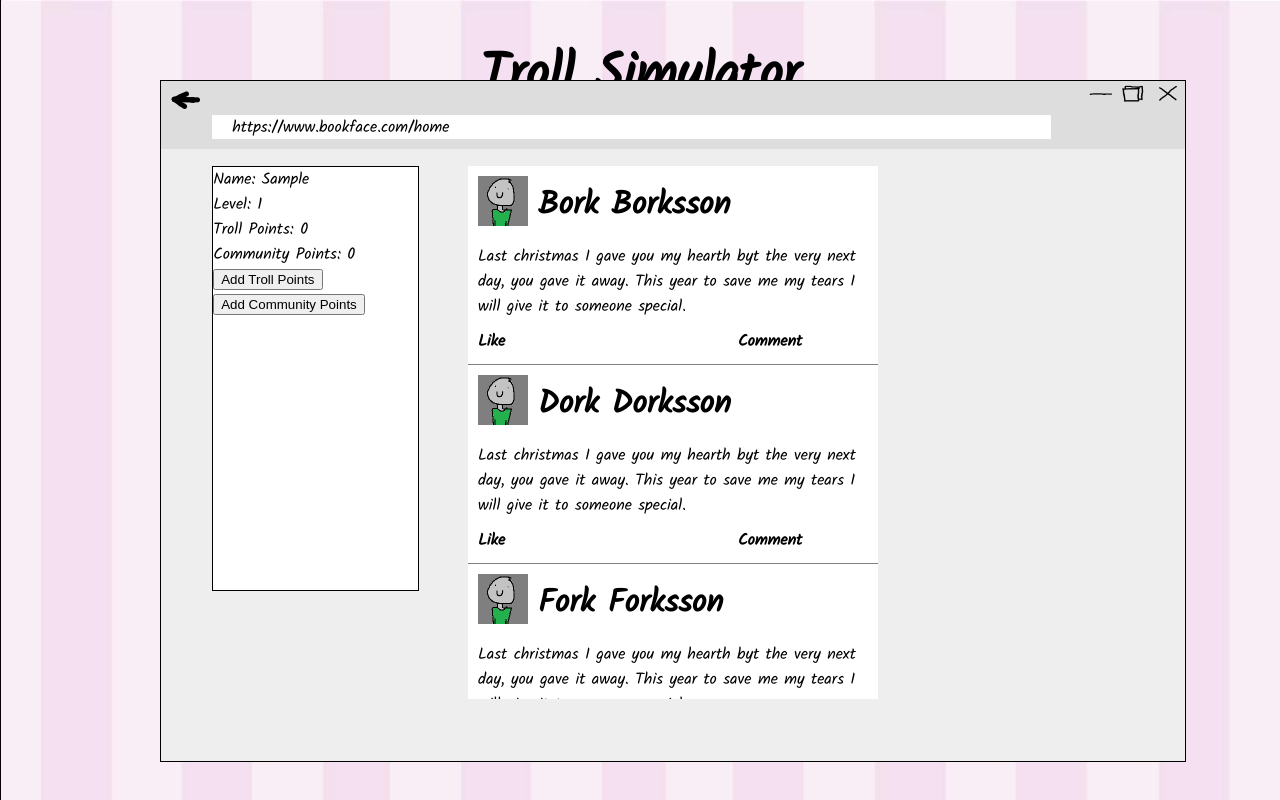
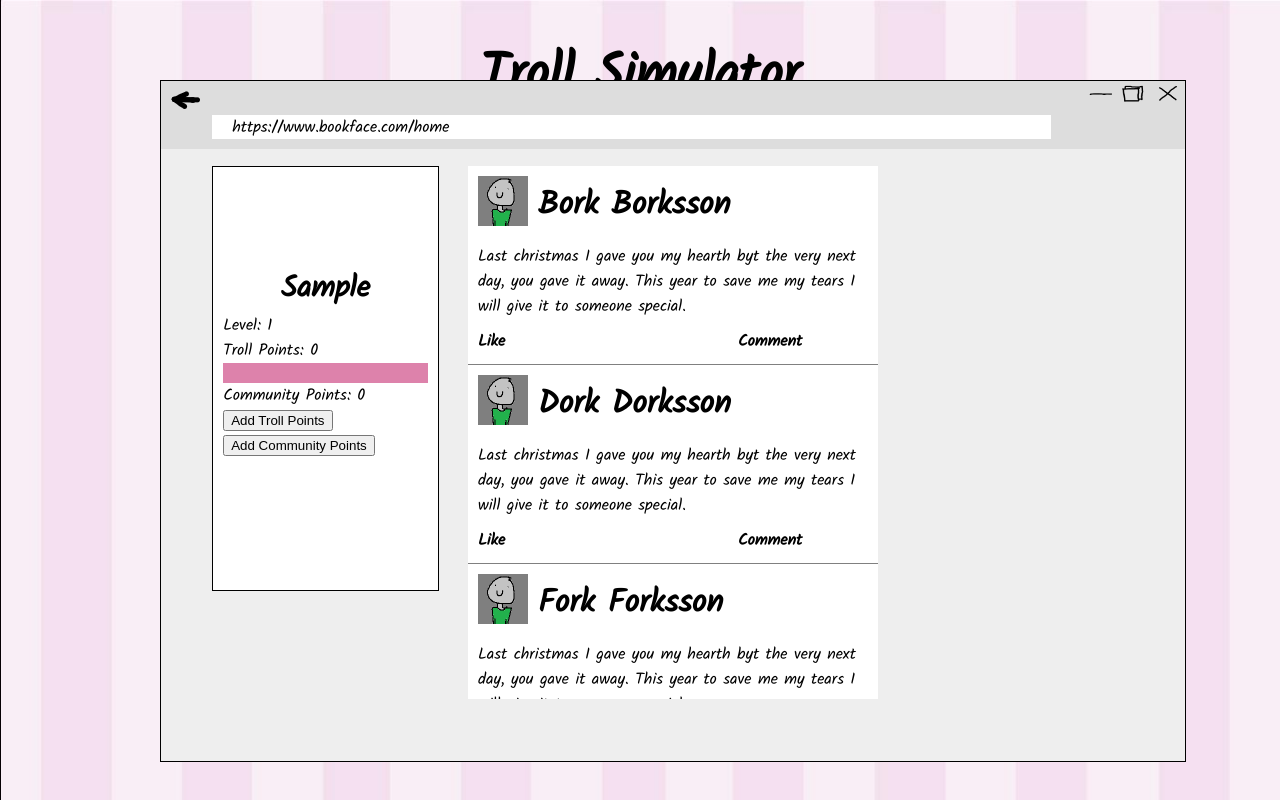
Before and after one commit to perblawiik/the-cake, a React (Create React App) app: page / in a window 1280 px wide. Both pictures are taken after typing "Sample" into the empty fields and a click on the button "Submit". Built offline with nearby package versions, Linux system fonts and the light colour scheme.

Commit message:
Player info update
Cool stuff

```diff
--- a/src/css/PlayerInfo.css
+++ b/src/css/PlayerInfo.css
@@ -0,0 +1,35 @@
+
+.containerStyle
+{
+    position: absolute;
+    background-color: white;
+    width: 20%;
+    left: 5%;
+    top: 12.5%;
+    bottom: 25%;
+    padding: 10px;
+    border: 1px solid black;
+}
+
+.playerName
+{
+    font-weight: bold;
+    font-size: 30px;
+    text-align: center;
+}
+
+.container
+{
+    position: relative;
+    width: 100%;
+    left: 0;
+    top: 0;
+    bottom: 0;
+    height: 20px;
+    background-color: #dd82ab;
+}
+
+.trollBar
+{
+
+}
--- a/src/js/classes/PlayerInfo.js
+++ b/src/js/classes/PlayerInfo.js
@@ -11,21 +11,27 @@ class PlayerInfo extends Component {
 
 	render() {
 
-		const containerStyle = {
-			position: 'absolute',
-			backgroundColor: 'white',
-			width: '20%',
-			left: '5%',
-			top: '12.5%',
-            bottom: '25%',
-            border: '1px solid black'
-		};
 
 		return(
-			<div style={containerStyle}>
-				<p> Name: {this.props.playerStats.name} </p>
+			<div className='containerStyle'>
+				<table>
+					<tr>
+						<td>
+						</td>
+						<td>
+							<img className = 'bookfaceLogo' src = {require('../../img/bookface_logo_white.svg')} alt='logo'/>
+						</td>
+						<td>
+						</td>
+					</tr>
+				</table>
+				<p className='playerName'> {this.props.playerStats.name} </p>
 				<p> Level: {this.props.playerStats.level} </p>
 				<p> Troll Points: {this.props.playerStats.trollPoints} </p>
+				<div className = 'container'>
+					<div className = 'trollBar'>
+					</div>
+				</div>
 				<p> Community Points: {this.props.playerStats.comPoints} </p>
 				<button onClick={this.addPoints.bind(this, 1, 0)}>Add Troll Points</button>
 				<button onClick={this.addPoints.bind(this, 0, 1)}>Add Community Points</button>
```
